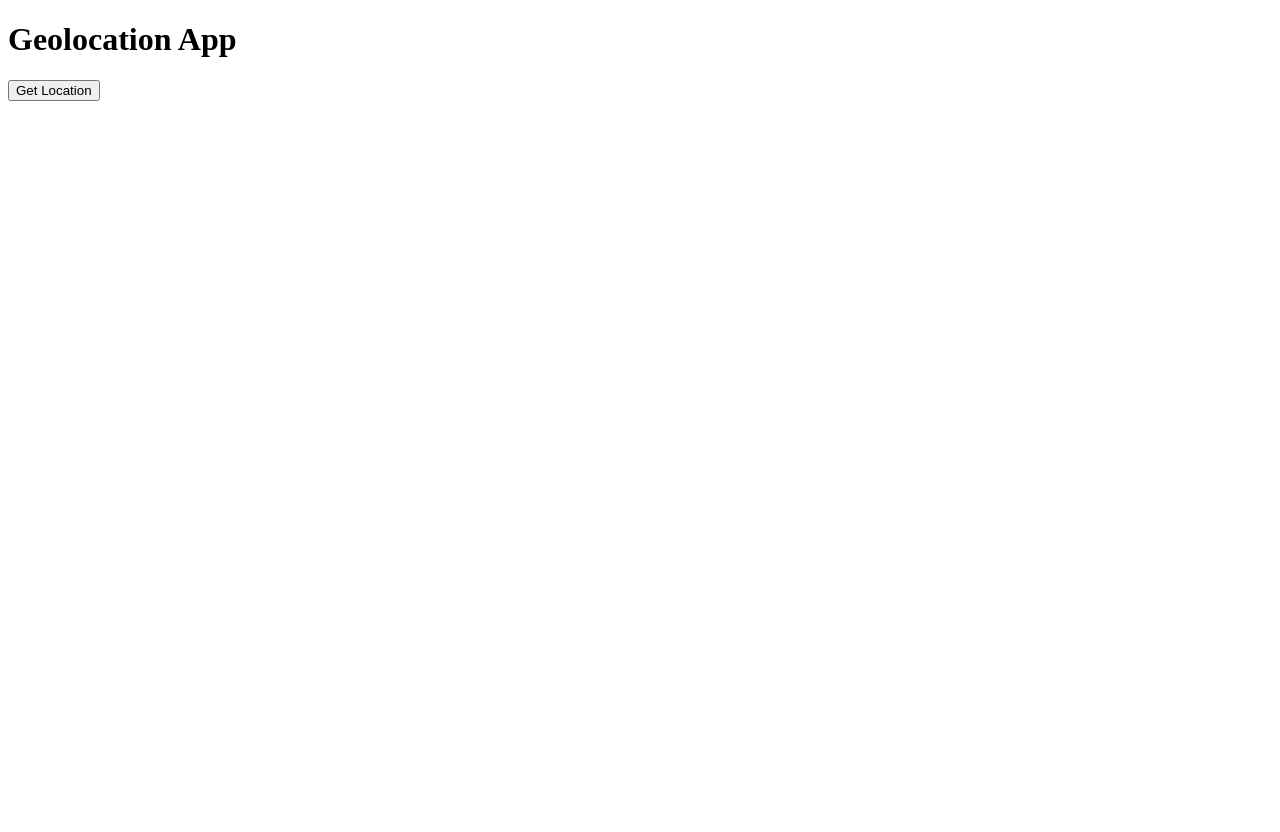
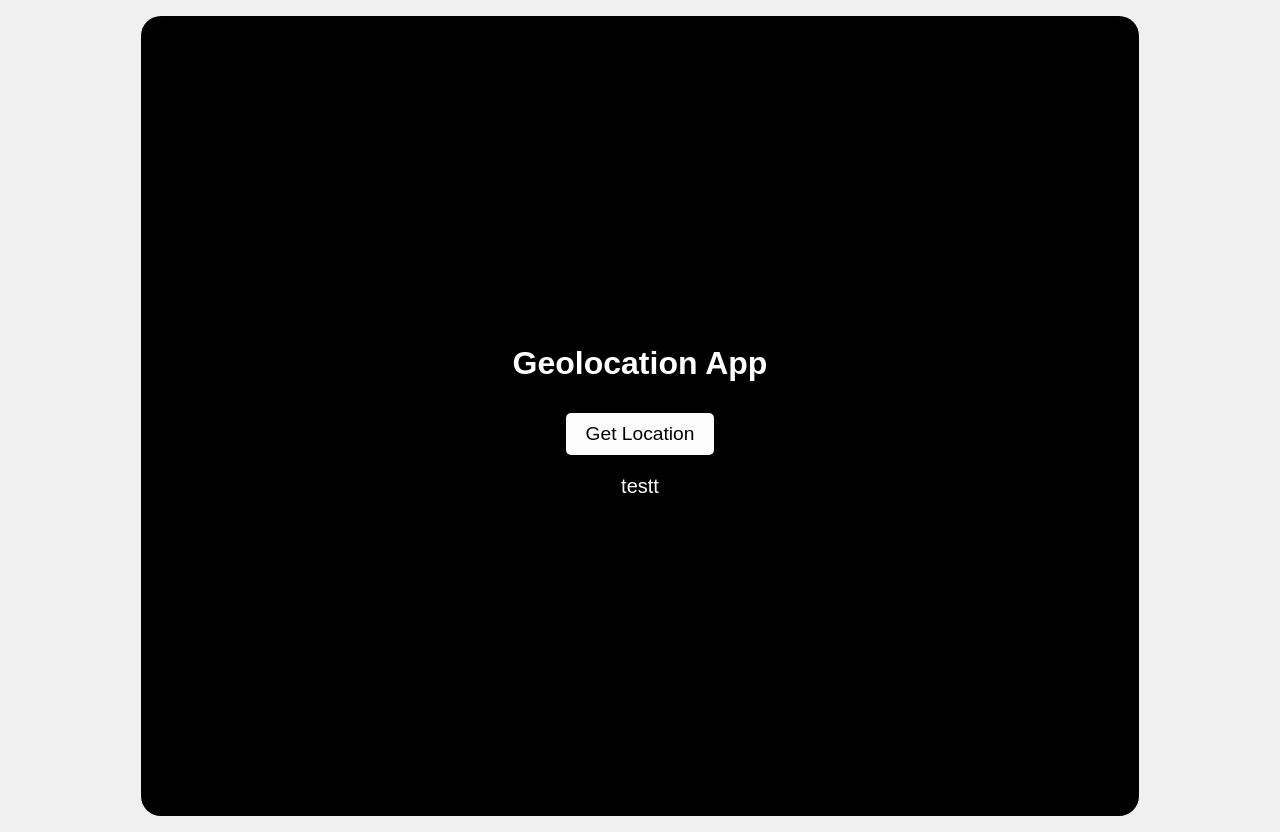
Before and after one commit to jerrymathew24/geolocation-app, a plain HTML site: page index.html in a window 1280 px wide. Before the commit the page ends 800 px from the top, so only its background shows below. Drawn offline with Linux system fonts and the light colour scheme.

Commit message:
style added

```diff
--- a/index.html
+++ b/index.html
@@ -4,12 +4,13 @@
     <meta charset="UTF-8">
     <meta name="viewport" content="width=device-width, initial-scale=1.0">
     <title>Geolocation App</title>
+    <link rel="stylesheet" href="style.css">
 </head>
 <body>
     <div class="container">
         <h1>Geolocation App</h1>
         <button>Get Location</button>
-        <p class="location"></p>
+        <p class="location">testt</p>
     </div>
 </body>
 </html>
--- /dev/null
+++ b/style.css
@@ -0,0 +1,40 @@
+body{
+    background-color: #f0f0f0;
+    font-family: Arial, sans-serif;
+    margin: 2vh;
+    padding: 0;
+}
+.container{
+    width: 80%;
+    height: 100vh;
+    margin: 0 auto;
+    overflow: hidden;
+    display: flex;
+    flex-direction: column;
+    justify-content: center;
+    align-items: center;
+    background-color: black;
+    color: white;
+    border-radius: 20px;
+}
+button{
+    padding: 10px 20px;
+    margin: 10px;
+    border: none;
+    border-radius: 5px;
+    background-color: #fdfcfc;
+    color: black;
+    font-size: 16px;
+    cursor: pointer;
+    font-size: larger;
+}
+button:hover{
+    background-color: #fc0404;
+    cursor: pointer;
+    transition: all 0.3s ease-in-out;
+    font-size: x-large;
+}
+p{
+    font-size: 20px;
+    margin: 10px;
+}
```
